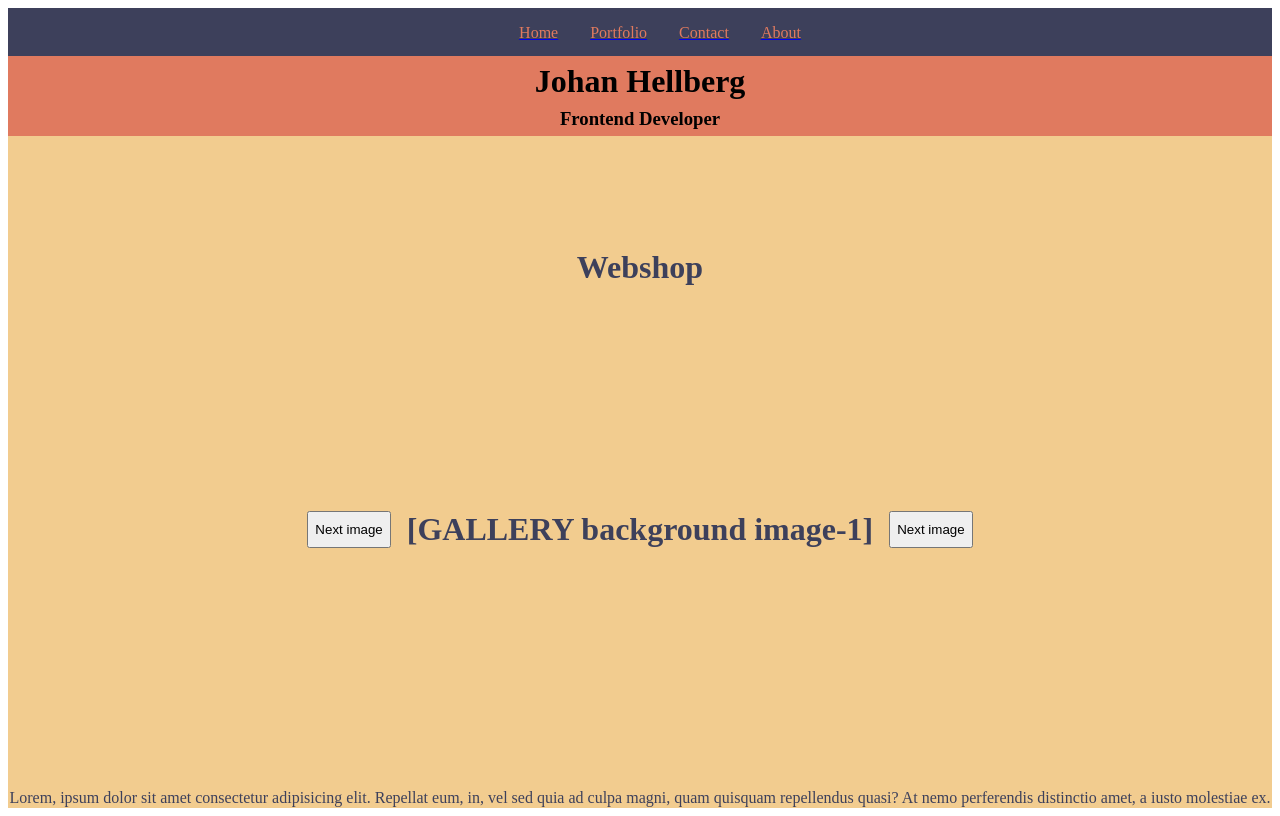
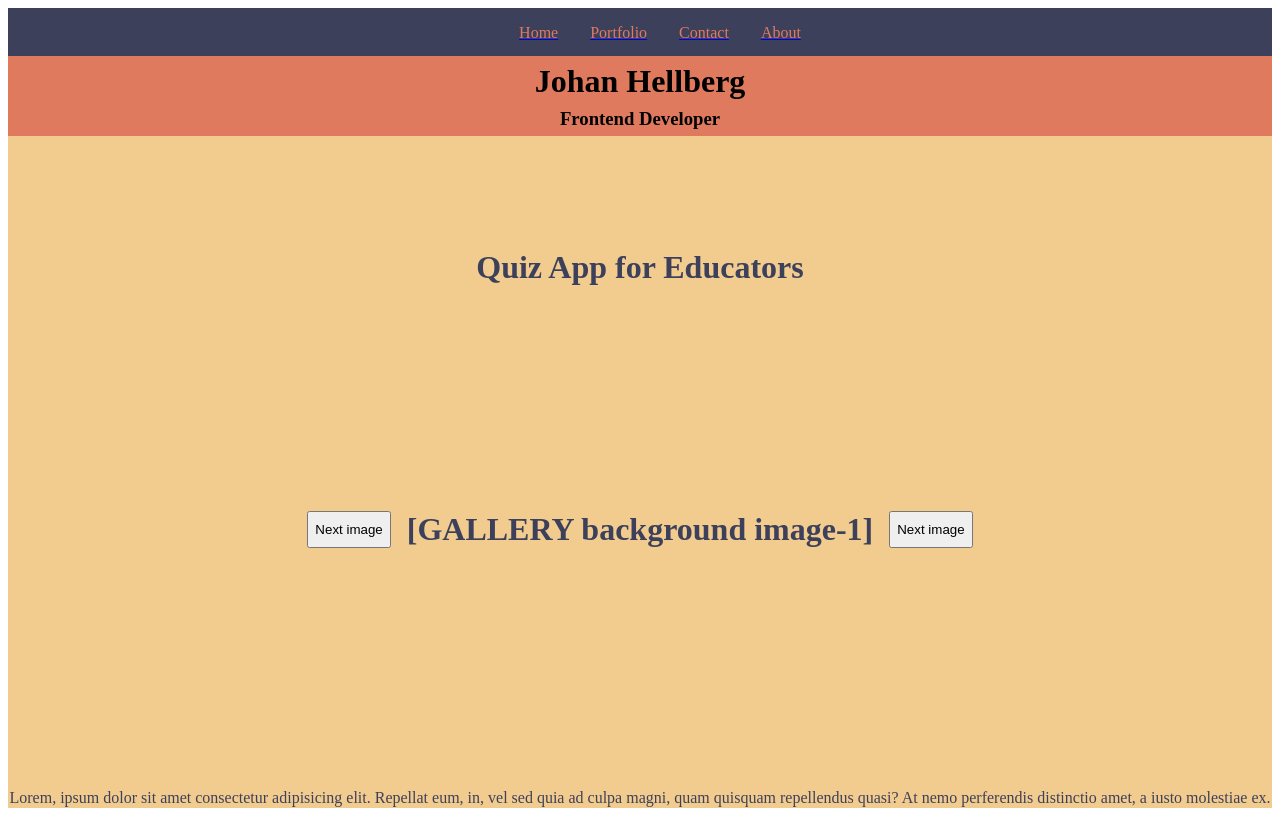
Before and after one commit to Zabi-23/jh-portfolio-spa, a React (Vite) app: page / in a window 1280 px wide. Built offline with nearby package versions, Linux system fonts and the light colour scheme.

Commit message:
update correct title for component

```diff
--- a/src/components/QuizSection.tsx
+++ b/src/components/QuizSection.tsx
@@ -30,7 +30,7 @@ return (
 const Quiz = () => {
   return (
     <div className="section section1">
-      <h1>Webshop</h1>
+      <h1>Quiz App for Educators</h1>
       <QuizGallery />
       <p>Lorem, ipsum dolor sit amet consectetur adipisicing elit. Repellat eum, in, vel sed quia ad culpa magni, quam quisquam repellendus quasi? At nemo perferendis distinctio amet, a iusto molestiae ex.</p>
     </div>
```
